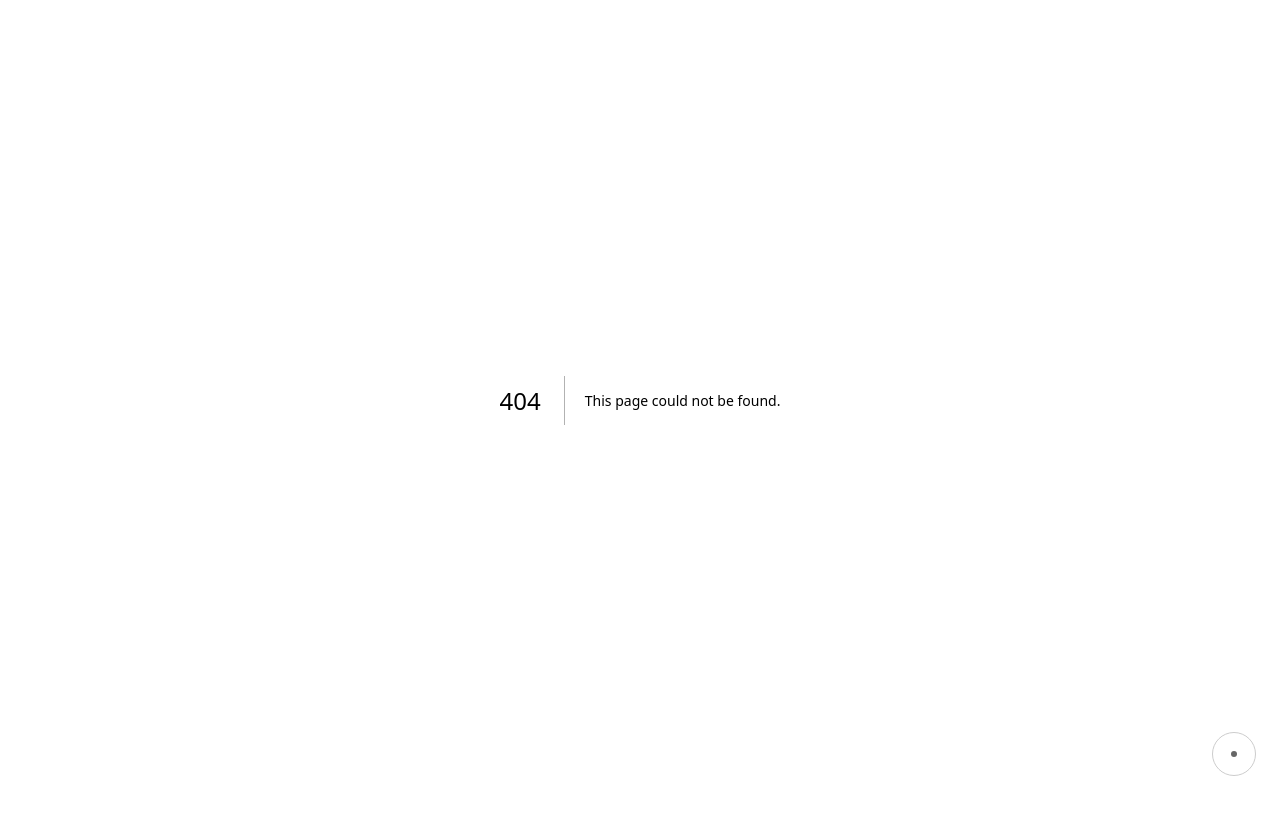
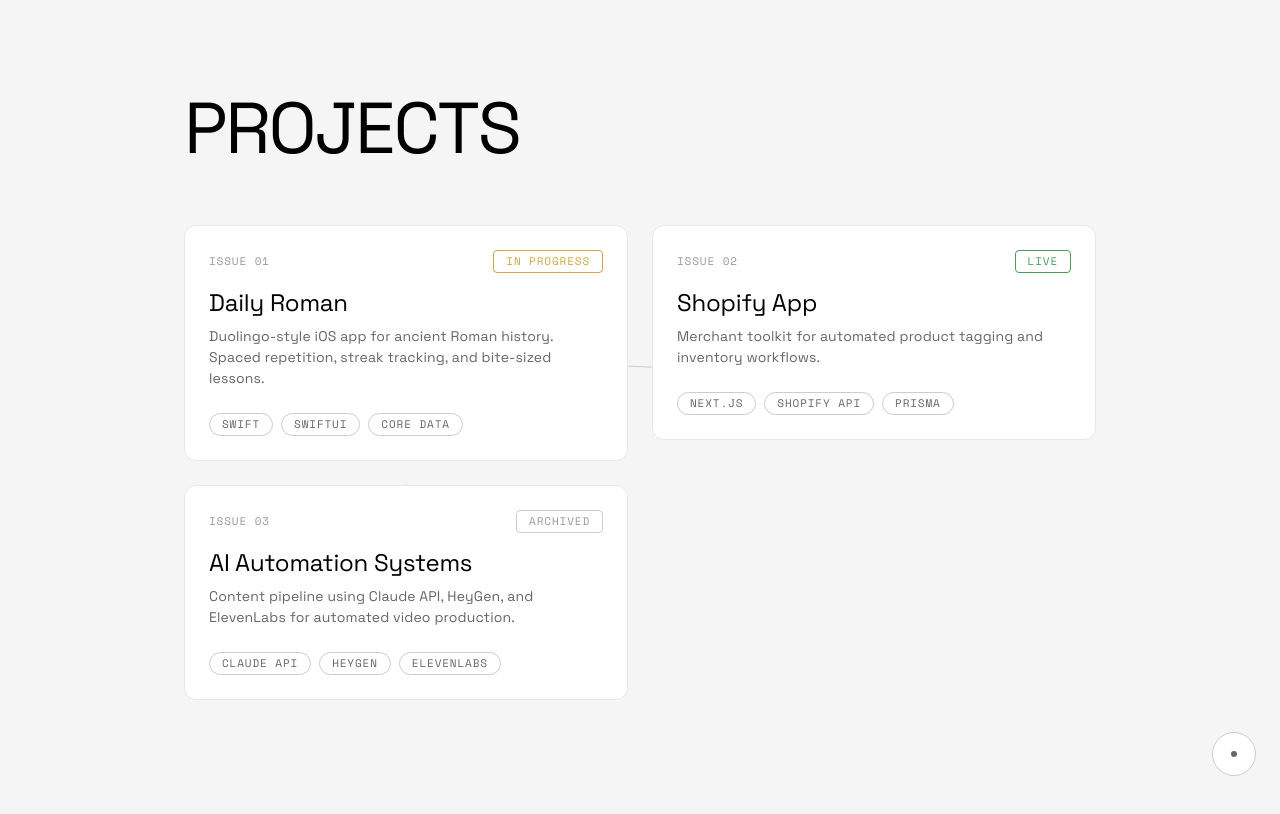
Before and after one commit to alexandermazza/mazza-builds-portfolio, a Next.js app: page /projects in a window 1280 px wide. Before the commit this address had no page. Shown: the top 814 px of the page. Built offline with nearby package versions, Linux system fonts and the light colour scheme.

Commit message:
feat: add projects index page with ConnectedGrid and velocity offset

```diff
--- /dev/null
+++ b/src/app/projects/page.tsx
@@ -0,0 +1,43 @@
+import { ProjectCard } from "@/components/ui";
+import {
+  ScrollLetterAnimation,
+  ConnectedGrid,
+  ScrollVelocityOffset,
+  LinkHover,
+} from "@/components/effects";
+import { projects } from "@/data/projects";
+
+export default function ProjectsPage() {
+  return (
+    <main className="mx-auto max-w-[960px] px-[var(--space-lg)] py-[var(--space-4xl)]">
+      <section className="mb-[var(--space-3xl)]">
+        <ScrollLetterAnimation
+          as="h1"
+          className="font-sans text-[clamp(36px,8vw,72px)] leading-[0.9] tracking-[-0.03em] text-[var(--text-display)]"
+        >
+          PROJECTS
+        </ScrollLetterAnimation>
+      </section>
+
+      <ScrollVelocityOffset multiplier={0.15}>
+        <ConnectedGrid columns={2} className="mb-[var(--space-4xl)]">
+          {projects.map((project) => (
+            <LinkHover
+              key={project.slug}
+              href={`/projects/${project.slug}`}
+              className="block no-underline"
+            >
+              <ProjectCard
+                issueNumber={project.issueNumber}
+                name={project.name}
+                description={project.description}
+                tags={project.tags}
+                status={project.status}
+              />
+            </LinkHover>
+          ))}
+        </ConnectedGrid>
+      </ScrollVelocityOffset>
+    </main>
+  );
+}
```
